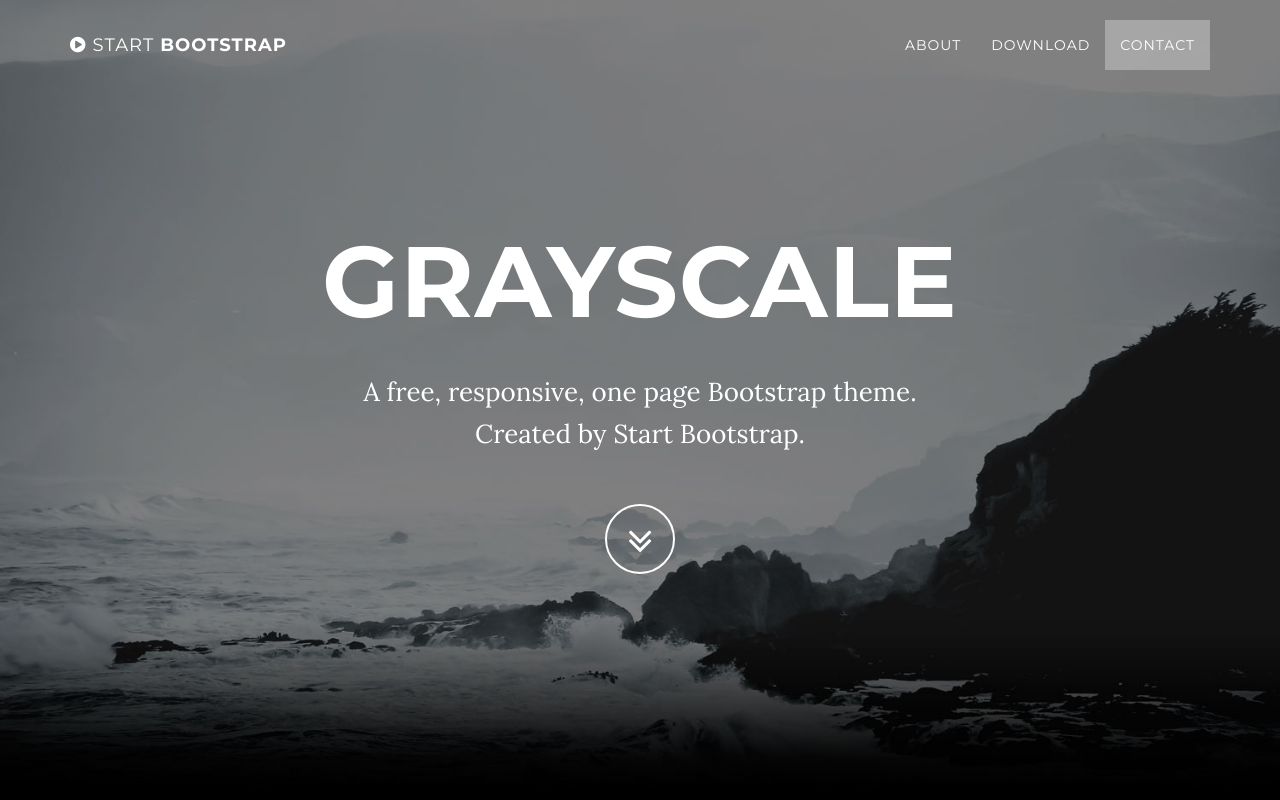
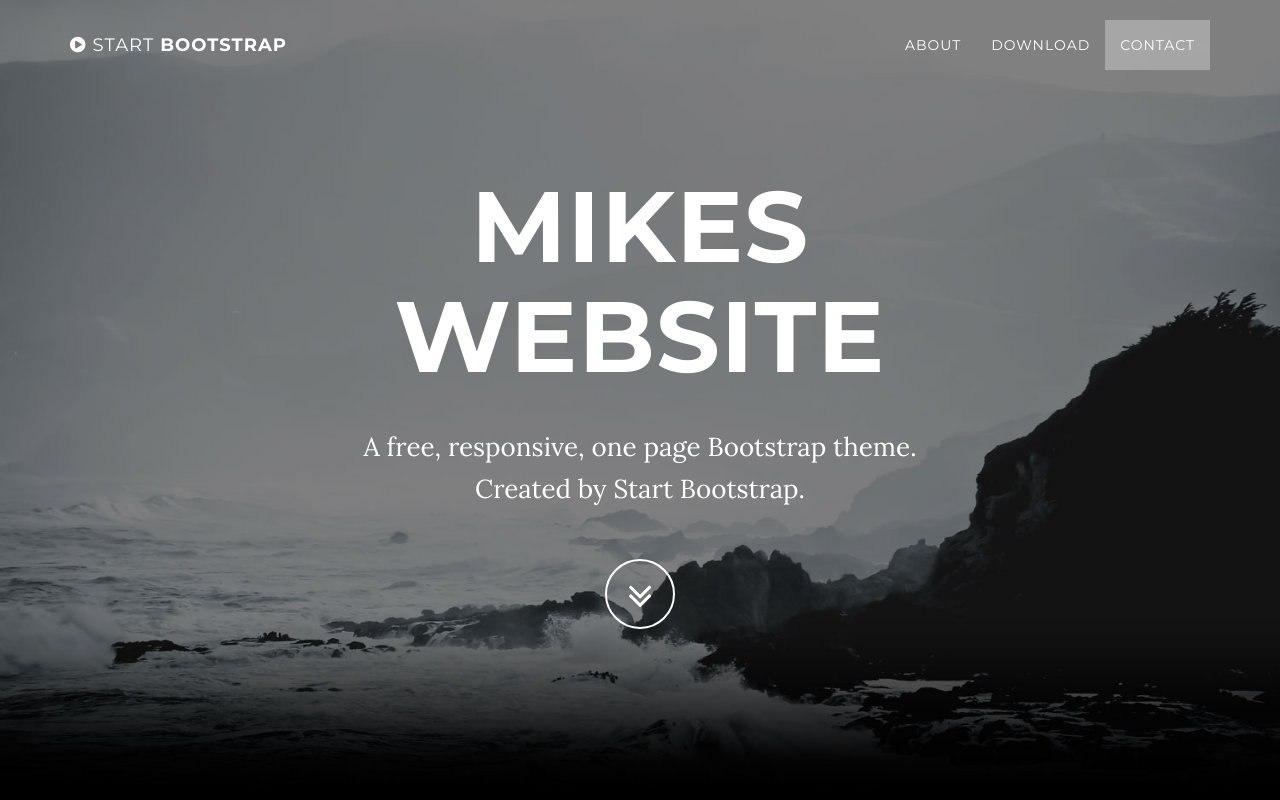
Before and after one commit to Mcost002/My-Website, a website: page index.html in a window 1280 px wide. Shown: the top 800 px of the page. Drawn offline with nearby package versions, Linux system fonts and the light colour scheme; some packages are replaced by stand-ins of ours.

Commit message:
website update

```diff
--- a/index.html
+++ b/index.html
@@ -9,7 +9,7 @@
     <meta name="description" content="">
     <meta name="author" content="">
 
-    <title>Grayscale - Start Bootstrap Theme</title>
+    <title>Greyscale - Start Bootstrap Theme</title>
 
     <!-- Bootstrap Core CSS -->
     <link href="vendor/bootstrap/css/bootstrap.min.css" rel="stylesheet">
@@ -74,7 +74,7 @@
             <div class="container">
                 <div class="row">
                     <div class="col-md-8 col-md-offset-2">
-                        <h1 class="brand-heading">Grayscale</h1>
+                        <h1 class="brand-heading">Mikes website</h1>
                         <p class="intro-text">A free, responsive, one page Bootstrap theme.
                             <br>Created by Start Bootstrap.</p>
                         <a href="#about" class="btn btn-circle page-scroll">
```
